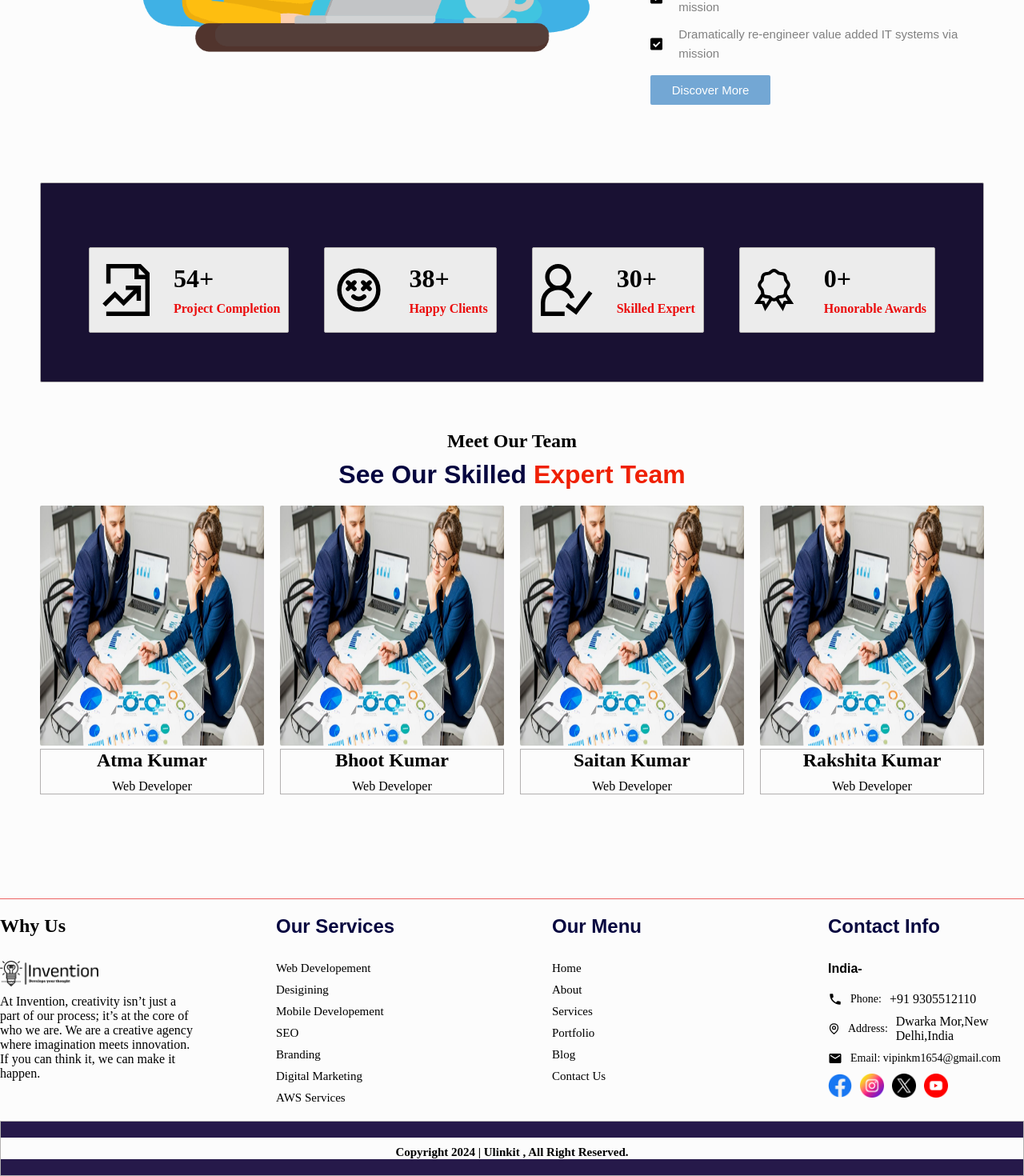
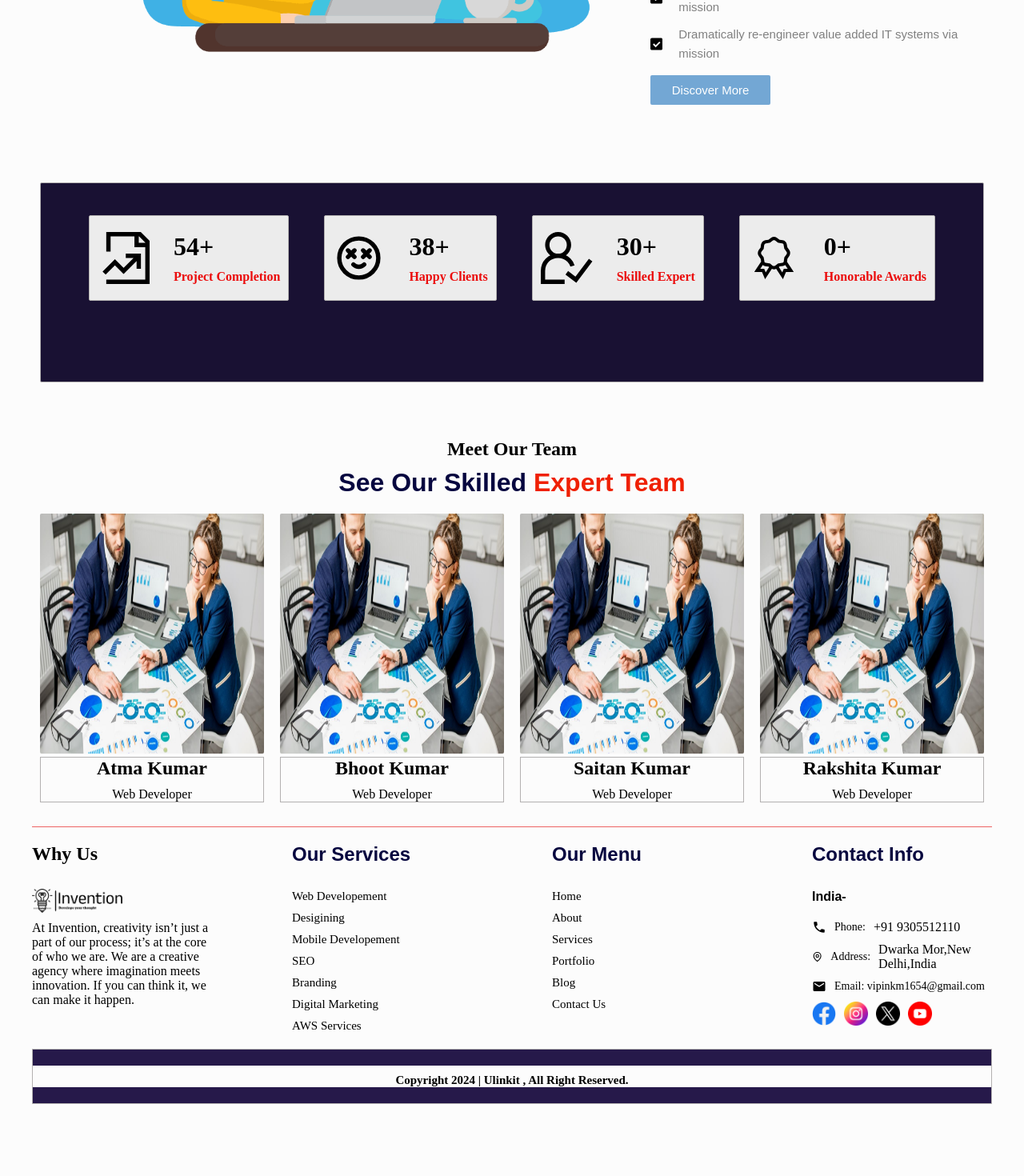
Before and after one commit to Vipinkm1/Inverntion-Project, a React (Vite) app: page /about in a window 1280 px wide. Shown: the part 1031-2501 px from the top of the page at 80% size. After the commit the page ends 2411 px from the top, so only its background shows below. Built offline with nearby package versions, Linux system fonts and the light colour scheme.

Commit message:
footer changes

```diff
--- a/src/App.css
+++ b/src/App.css
@@ -64,7 +64,8 @@ li a:hover {
   border-radius: 2px;
   border: none;
   transition: background-color 0.3s, transform 0.3s;
-  cursor: pointer
+  cursor: pointer;
+
 }
 .btn-1:hover {
   background-color: rgb(95, 147, 192);
@@ -443,7 +444,6 @@ padding: 30px 500px;
   width: 100%;
   padding: 10px;
   background: rgb(115, 167, 212);
-
   border: none;
   outline: none;
   border-radius: 2px;
@@ -467,7 +467,7 @@ padding: 30px 500px;
   border: 1px solid #b3b1b1;
   width: 100%;
   height: 250px;
-  padding: 80px 60px;
+  padding: 40px 60px;
   border-radius: 2px;
   background-color: #191133;
 }
@@ -503,7 +503,6 @@ padding: 30px 500px;
   gap:  20px;
   margin-top: 20px;
 }
-
 .team{
   width: 100%;
   height: 300px;
@@ -511,7 +510,7 @@ padding: 30px 500px;
   cursor: pointer;
 }
 .team-member{
-  padding-top:  50px;
+  padding-top:  60px;
   text-align: center;
 }
 .content-container-1{
--- a/src/Components/Footer/Footer.jsx
+++ b/src/Components/Footer/Footer.jsx
@@ -12,7 +12,7 @@ import { MdEmail } from "react-icons/md";
 
 const Footer = () => {
   return (
-    <div className='footer'>
+    <div className=' page'>
       <div className='footer-flex'>
         <div className='footer-container-1'>
           <h2 className='heading  footer-heading'>Why Us</h2>
@@ -20,7 +20,6 @@ const Footer = () => {
             <img src={navlogo} alt='nav-logo' className='logo-name footer-logo' />
             <p className=' para1'>At Invention, creativity isn’t just a part of our process; it’s at the core of who we are. We are a creative agency where imagination meets innovation. If you can think it, we can make it happen.</p>
           </div>
-          {/*   */}
         </div>
         <div className='footer-container-2'>
           <h2 className='heading   color font'>Our Services</h2>
```
Also changed, not shown: src/Components/About/About.jsx (+3 -4 lines).
